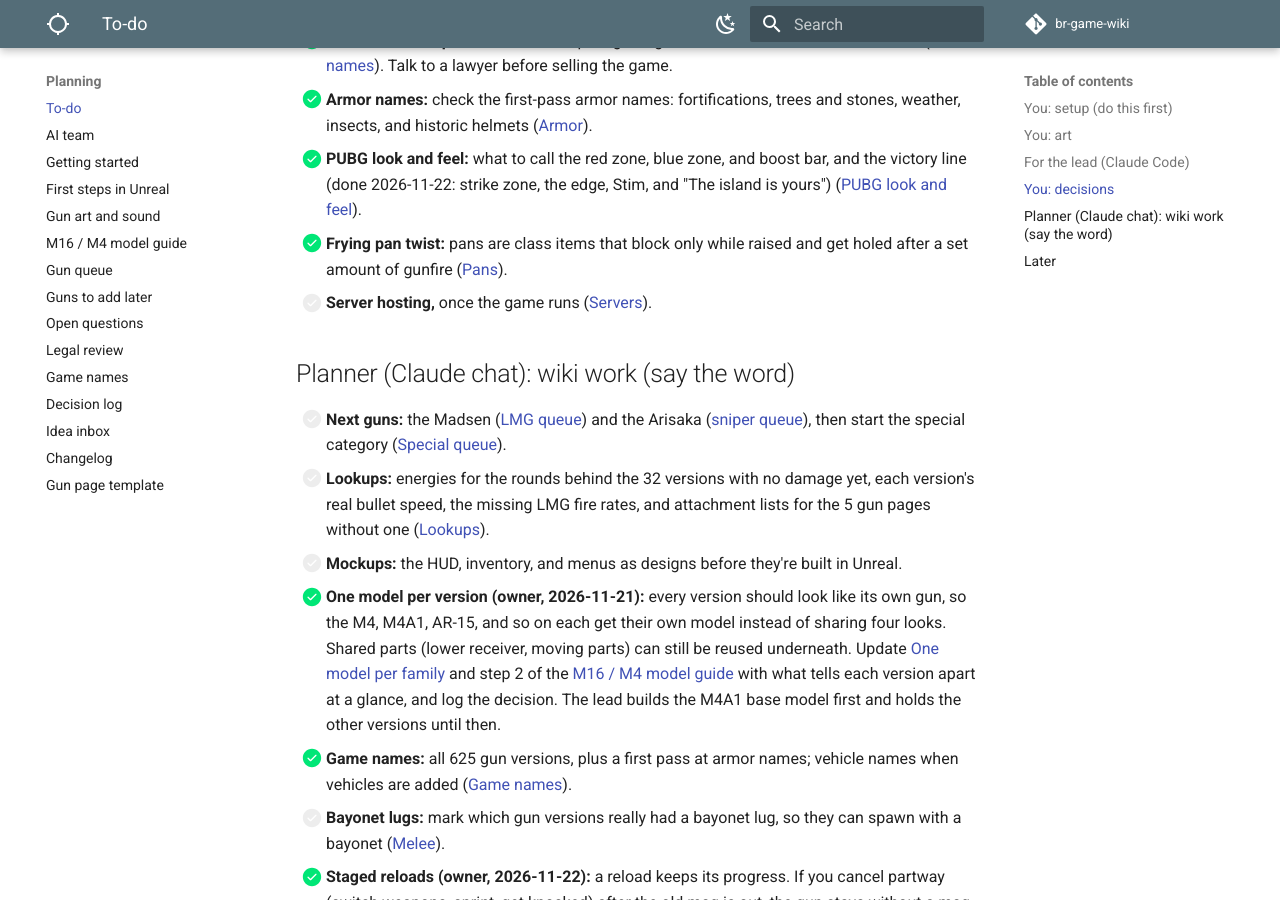
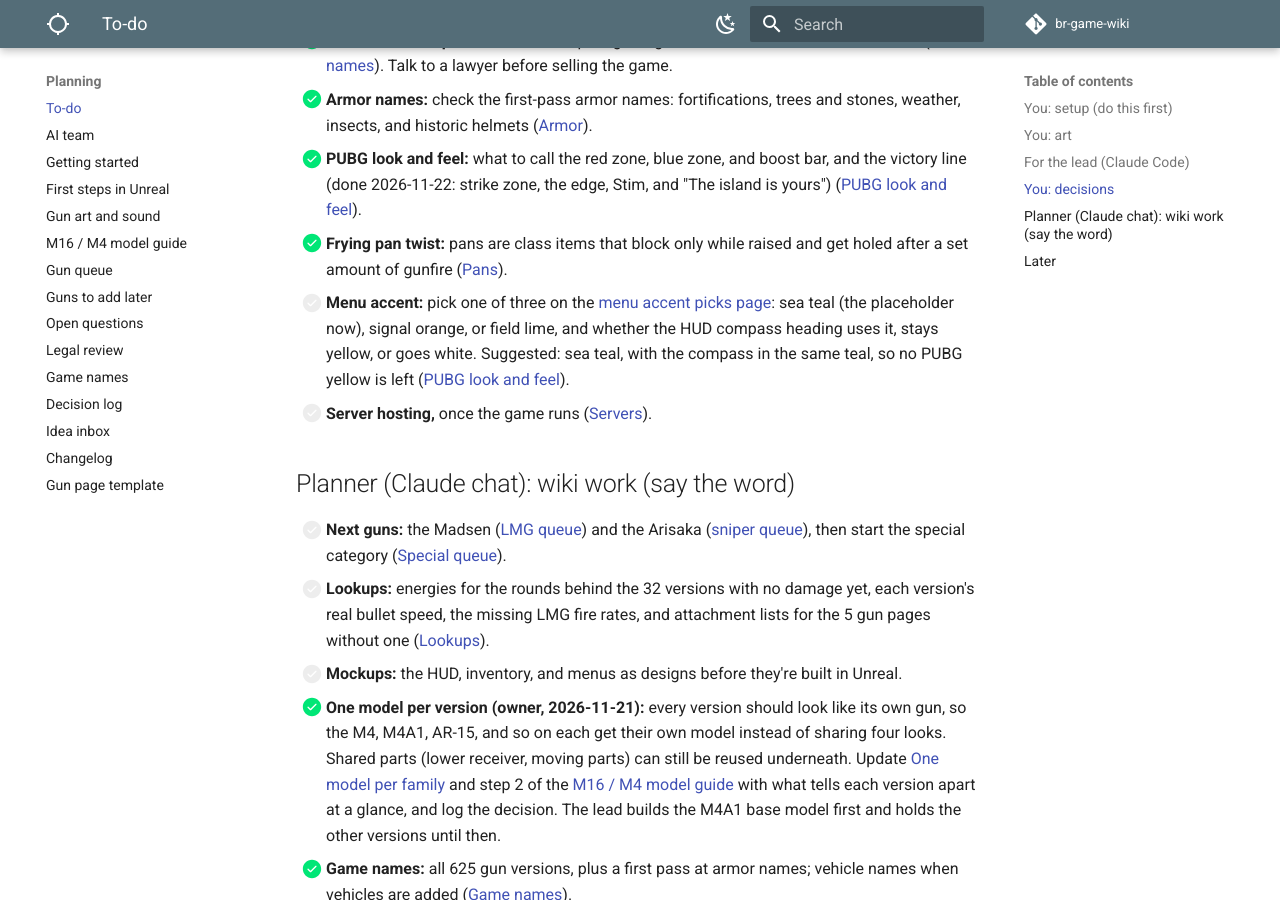
Before and after one commit to DerrickSpartan1/br-game-wiki, an MkDocs documentation site: the page built from docs/planning/to-do.md, in a window 1280 px wide and 900 px high, scrolled down 12901 px. Built offline with MkDocs 1.6.1 and Material for MkDocs 9.7.7, drawn with Linux system fonts in a browser that asks for light colours; comment, search, counter and statistics services are not loaded; some of the changed text lies outside the part shown.

Commit message:
Menu accent picks page for the owner; file it on the To-do and legal review
Co-Authored-By: Claude Opus 5.5 <noreply@anthropic.com>
Claude-Session: https://claude.ai/code/session_01Wkwom81vCAgF7AkgfGiiDt

```diff
--- a/docs/planning/to-do.md
+++ b/docs/planning/to-do.md
@@ -73,7 +73,7 @@ When you tell the lead "check the planner's list," it works through this section
     - **Answered (owner, 2026-11-22): OK for the private build; it's on the [legal list](legal-review.md#the-list) to review and replace later if needed.** **Real names inside the data:** even once every screen shows game names, the game's gun and armor tables keep the real names as internal keys (row names like `glock_17_18_04`, version, family, cartridge and armor names). OK for the private build, with a note for the lawyer pass ([Legal review](legal-review.md))?
 - **HUD and menus are in (`41f806f`): questions for the planner (lead, 2026-11-22):**
     - **Answered (planner, 2026-11-22): yes, it's a new kill ([Knockdowns](../systems/gameplay.md#knockdowns-revives)).** **Kills on a brought-back player:** if a bled-out squadmate is brought back (defib or CPR) and killed again, does the second killer get a kill too? Until you answer, a player can only be counted as a kill once per match, and they count as alive again once brought back.
-    - **Owner (2026-11-22): wants three accent mockups to pick from; the planner is making them.** **Menu colors:** the big yellow PLAY button on dark panels looked a lot like PUBG's lobby, so the menus now use a placeholder accent of our own while the HUD compass heading stays yellow. Please pick the game's accent color(s) for menus and buttons ([Legal review](legal-review.md#pubg-look-and-feel)).
+    - **Mockups ready (planner, 2026-11-23): three accents on the [menu accent picks page](https://claude.ai/artifact/NQKgMTqKRQm1o89aVbgv3v), waiting on the owner (see You: decisions). Keep the placeholder teal until then.** **Menu colors:** the big yellow PLAY button on dark panels looked a lot like PUBG's lobby, so the menus now use a placeholder accent of our own while the HUD compass heading stays yellow. Please pick the game's accent color(s) for menus and buttons ([Legal review](legal-review.md#pubg-look-and-feel)).
     - **Melee numbers:** the game had 15 damage every 0.55 s; the lead is moving it to the page's 60 body / 90 head / 0.8 s, read from the wiki like the guns.
     - **Answered (planner, 2026-11-22): the knocker gets the kill ([Knockdowns](../systems/gameplay.md#knockdowns-revives)).** **Teamkill finish:** if an enemy knocks a player and that player's own squadmate finishes them, should the enemy who knocked them get the kill? Today nobody does (a self-finish or bleed-out does credit the knocker).
     - **Answered (planner, 2026-11-22): yes, 6.3 m/s, PUBG's unarmed speed.** **Running with empty hands:** the lead is setting it to the page's 6.3 m/s (same as melee out), which is slightly slower than with a pistol (6.32). The game used to run faster with empty hands (6.93). Is 6.3 what you want?
@@ -209,6 +209,7 @@ In rough order of what the game needs first:
 - [x] **Armor names:** check the first-pass armor names: fortifications, trees and stones, weather, insects, and historic helmets ([Armor](game-names.md#armor)).
 - [x] **PUBG look and feel:** what to call the red zone, blue zone, and boost bar, and the victory line (done 2026-11-22: strike zone, the edge, Stim, and "The island is yours") ([PUBG look and feel](legal-review.md#pubg-look-and-feel)).
 - [x] **Frying pan twist:** pans are class items that block only while raised and get holed after a set amount of gunfire ([Pans](../systems/class-items.md#pans)).
+- [ ] **Menu accent:** pick one of three on the [menu accent picks page](https://claude.ai/artifact/NQKgMTqKRQm1o89aVbgv3v): sea teal (the placeholder now), signal orange, or field lime, and whether the HUD compass heading uses it, stays yellow, or goes white. Suggested: sea teal, with the compass in the same teal, so no PUBG yellow is left ([PUBG look and feel](legal-review.md#pubg-look-and-feel)).
 - [ ] **Server hosting,** once the game runs ([Servers](../systems/servers.md)).
 
 ## Planner (Claude chat): wiki work (say the word)
```
Also changed, not shown: docs/planning/changelog.md (+1 -0 lines), docs/planning/legal-review.md (+1 -0 lines).
